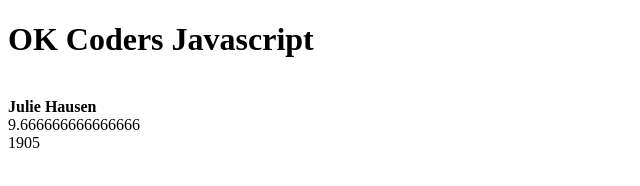
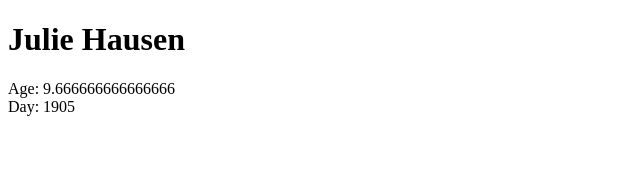
Before and after one commit to jhausen/2019-okcoders-javascript-1, a plain HTML site: page index.html in a window 1280 px wide. Shown: the whole page, without its empty margins (0-640 px from the left). Drawn offline with Linux system fonts and the light colour scheme.

Commit message:
Updated javascript

```diff
--- a/index.html
+++ b/index.html
@@ -12,13 +12,9 @@
 
   <!-- Everything between the script tags must be Javascript -->
   <script>
-    document.write("<h1>OK Coders Javascript</h1>");
-    document.write("<br/>");
-    document.writeln("<b>Julie Hausen</b>");
-    document.write("<br/>");
-    document.writeln(29 / 3);
-    document.write("<br/>");
-    document.writeln(15 * 127);
+    document.writeln("<h1>Julie Hausen</h1>");
+    document.writeln("<div>Age: " + (29 / 3) + "</div");
+    document.writeln("<div>Day: " + (15 * 127) + "</div");
   </script>
 
 </body>
```
